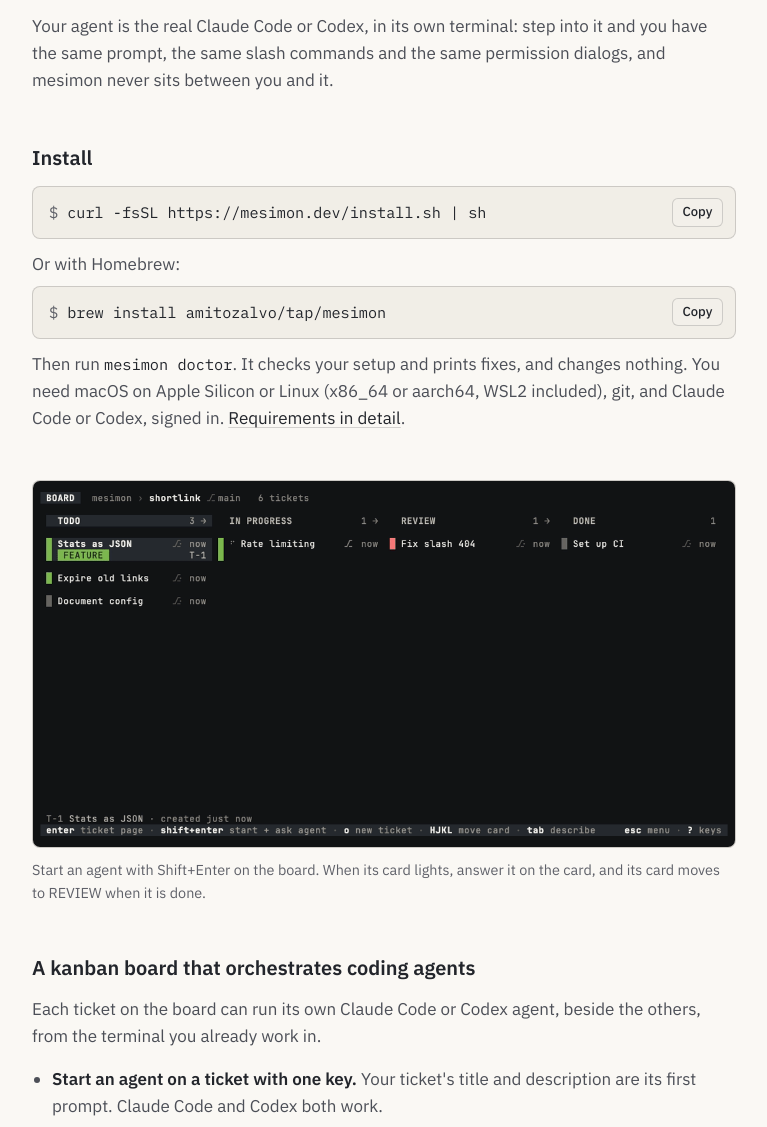
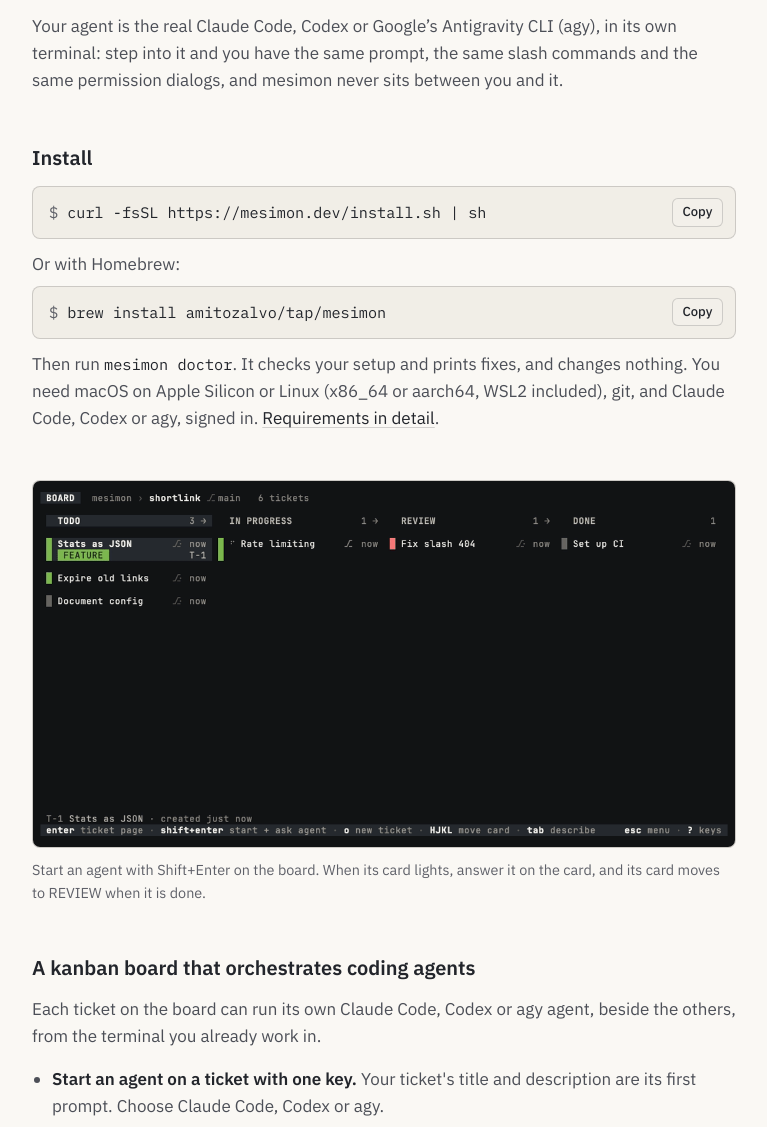
Before and after one commit to amitozalvo/mesimon-releases, a plain HTML site: page index.html in a window 1280 px wide. Shown: the part 245-1372 px from the top of the page, without its empty margins (256-1023 px from the left). Drawn offline with Linux system fonts and the light colour scheme.

Commit message:
sync index.html (v0.1.0-beta.23)

```diff
--- a/index.html
+++ b/index.html
@@ -3,13 +3,13 @@
 <head>
 <meta charset="utf-8">
 <meta name="viewport" content="width=device-width, initial-scale=1">
-<title>mesimon — terminal kanban for Claude Code and Codex agents</title>
-<meta name="description" content="A terminal kanban board that orchestrates Claude Code and Codex agents: one key starts an agent on a ticket in its own git worktree, and a card lights when one needs you.">
+<title>mesimon — terminal kanban for Claude Code, Codex and Antigravity CLI agents</title>
+<meta name="description" content="A terminal kanban board that orchestrates Claude Code, Codex and Antigravity CLI agents: one key starts an agent on a ticket in its own git worktree, and a card lights when one needs you.">
 <link rel="canonical" href="https://mesimon.dev/">
 <meta property="og:type" content="website">
 <meta property="og:site_name" content="mesimon">
-<meta property="og:title" content="mesimon — terminal kanban for Claude Code and Codex agents">
-<meta property="og:description" content="Orchestrate coding agents from a kanban board in your terminal: one key starts Claude Code or Codex on a ticket, and a card lights when it needs you.">
+<meta property="og:title" content="mesimon — terminal kanban for Claude Code, Codex and Antigravity CLI agents">
+<meta property="og:description" content="Orchestrate coding agents from a kanban board in your terminal: one key starts Claude Code, Codex or agy on a ticket, and a card lights when it needs you.">
 <meta property="og:url" content="https://mesimon.dev/">
 <meta property="og:image" content="https://mesimon.dev/og.png">
 <meta property="og:image:width" content="1132">
@@ -23,7 +23,7 @@
   "name": "mesimon",
   "alternateName": "משימון",
   "url": "https://mesimon.dev/",
-  "description": "A terminal kanban board that orchestrates coding agents: Claude Code and Codex, one agent per ticket, each in its own git worktree.",
+  "description": "A terminal kanban board that orchestrates coding agents: Claude Code, Codex and Antigravity CLI, one agent per ticket, each in its own git worktree.",
   "applicationCategory": "DeveloperApplication",
   "operatingSystem": "macOS, Linux",
   "offers": {
@@ -64,7 +64,7 @@
   </svg>
   <h1>mesimon <span class="he" lang="he">משימון</span></h1>
   <p class="lede">A terminal kanban board that runs your coding agents.</p>
-  <p>Your agent is the real Claude Code or Codex, in its own terminal: step into it and you have
+  <p>Your agent is the real Claude Code, Codex or Google’s Antigravity CLI (agy), in its own terminal: step into it and you have
   the same prompt, the same slash commands and the same permission dialogs, and mesimon never
   sits between you and it.</p>
 </header>
@@ -76,7 +76,7 @@
   <div class="cmd"><code>brew install amitozalvo/tap/mesimon</code><button type="button" class="copy" hidden>Copy</button></div>
   <p>Then run <code>mesimon doctor</code>. It checks your setup and prints fixes, and changes
   nothing. You need macOS on Apple Silicon or Linux (x86_64 or aarch64, WSL2 included), git,
-  and Claude Code or Codex, signed in.
+  and Claude Code, Codex or agy, signed in.
   <a href="https://github.com/amitozalvo/mesimon/blob/main/docs/USING.md#requirements">Requirements in detail</a>.</p>
 </section>
 
@@ -88,11 +88,11 @@
 
 <section aria-labelledby="what">
   <h2 id="what">A kanban board that orchestrates coding agents</h2>
-  <p>Each ticket on the board can run its own Claude Code or Codex agent, beside the others,
+  <p>Each ticket on the board can run its own Claude Code, Codex or agy agent, beside the others,
   from the terminal you already work in.</p>
   <ul>
     <li><strong>Start an agent on a ticket with one key.</strong> Your ticket's title and
-    description are its first prompt. Claude Code and Codex both work.</li>
+    description are its first prompt. Choose Claude Code, Codex or agy.</li>
     <li><strong>Each agent can work in its own worktree</strong>, on its own branch, so several
     agents can change the same repo at once without touching each other's files.</li>
     <li><strong>The card lights when the agent needs you.</strong> The board stays quiet while
```
